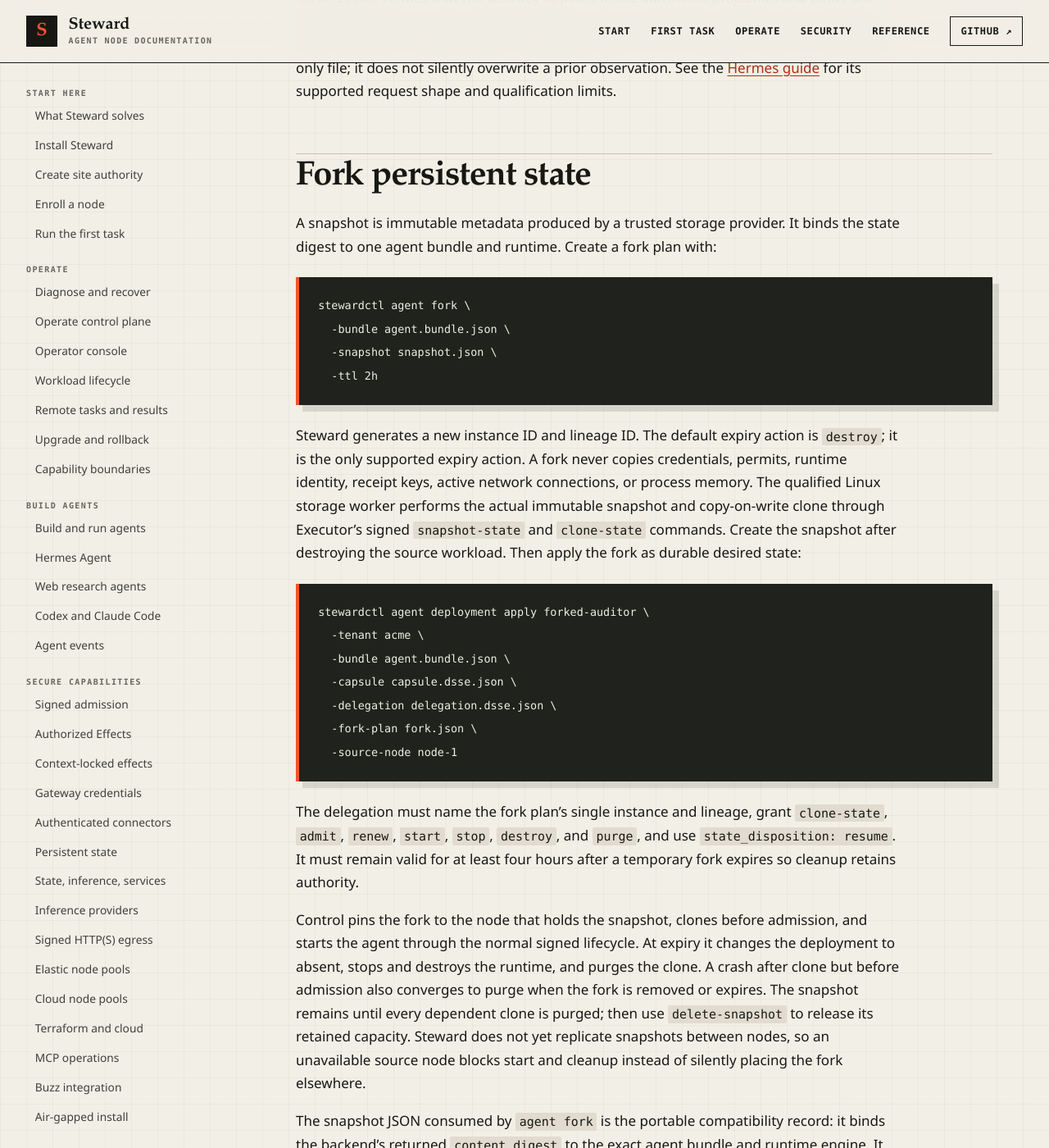
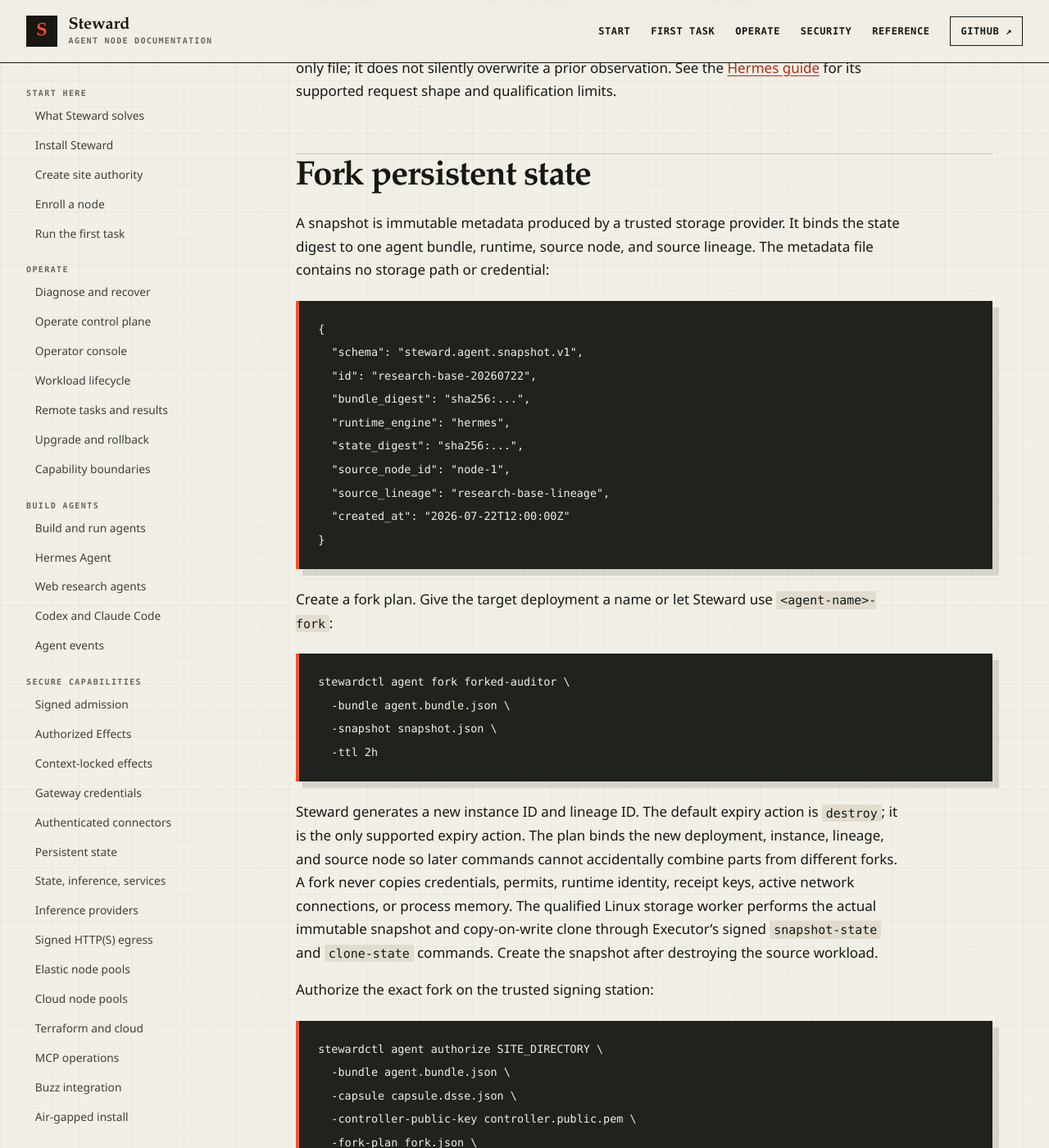
Before and after one commit to hardrails/steward, a Jekyll site: the page built from docs/guides/build-agents.md, in a window 1280 px wide and 1400 px high, scrolled down 12606 px. Shown: the whole window at 82% size. Built offline with Jekyll 4.4.1, drawn with Linux system fonts in a browser that asks for light colours; some of the changed text lies outside the part shown.

Commit message:
Document the complete cold-fork workflow
Replace the aspirational fork instructions with the executable plan-authorize-apply path, its authority exception, fanout ceiling, and remaining node-local limitations.

Co-authored-by: Codex <noreply@openai.com>

````diff
--- a/docs/guides/build-agents.md
+++ b/docs/guides/build-agents.md
@@ -486,36 +486,71 @@ for its supported request shape and qualification limits.
 ## Fork persistent state
 
 A snapshot is immutable metadata produced by a trusted storage provider. It binds
-the state digest to one agent bundle and runtime. Create a fork plan with:
+the state digest to one agent bundle, runtime, source node, and source lineage.
+The metadata file contains no storage path or credential:
+
+```json
+{
+  "schema": "steward.agent.snapshot.v1",
+  "id": "research-base-20260722",
+  "bundle_digest": "sha256:...",
+  "runtime_engine": "hermes",
+  "state_digest": "sha256:...",
+  "source_node_id": "node-1",
+  "source_lineage": "research-base-lineage",
+  "created_at": "2026-07-22T12:00:00Z"
+}
+```
+
+Create a fork plan. Give the target deployment a name or let Steward use
+`<agent-name>-fork`:
 
 ```console
-stewardctl agent fork \
+stewardctl agent fork forked-auditor \
   -bundle agent.bundle.json \
   -snapshot snapshot.json \
   -ttl 2h
 ```
 
 Steward generates a new instance ID and lineage ID. The default expiry action is
-`destroy`; it is the only supported expiry action. A fork never copies credentials, permits, runtime identity, receipt
-keys, active network connections, or process memory. The qualified Linux storage
+`destroy`; it is the only supported expiry action. The plan binds the new deployment,
+instance, lineage, and source node so later commands cannot accidentally combine
+parts from different forks. A fork never copies credentials, permits, runtime identity,
+receipt keys, active network connections, or process memory. The qualified Linux storage
 worker performs the actual immutable snapshot and copy-on-write clone through
 Executor's signed `snapshot-state` and `clone-state` commands. Create the snapshot
-after destroying the source workload. Then apply the fork as durable desired state:
+after destroying the source workload.
+
+Authorize the exact fork on the trusted signing station:
 
 ```console
-stewardctl agent deployment apply forked-auditor \
+stewardctl agent authorize SITE_DIRECTORY \
+  -bundle agent.bundle.json \
+  -capsule capsule.dsse.json \
+  -controller-public-key controller.public.pem \
+  -fork-plan fork.json \
+  -out fork.delegation.dsse.json
+```
+
+Steward takes the node, deployment, instance, lineage, and generation from the
+plan. It grants only the normal lifecycle plus `clone-state` and `purge`, changes
+state admission to `resume`, and extends a temporary fork's default authorization
+through its four-hour cleanup window. An explicit shorter `-valid-for` is rejected.
+Then apply the fork as durable desired state:
+
+```console
+stewardctl agent deployment apply \
   -tenant acme \
   -bundle agent.bundle.json \
   -capsule capsule.dsse.json \
-  -delegation delegation.dsse.json \
-  -fork-plan fork.json \
-  -source-node node-1
+  -delegation fork.delegation.dsse.json \
+  -fork-plan fork.json
 ```
 
-The delegation must name the fork plan's single instance and lineage, grant
-`clone-state`, `admit`, `renew`, `start`, `stop`, `destroy`, and `purge`, and use
-`state_disposition: resume`. It must remain valid for at least four hours after a
-temporary fork expires so cleanup retains authority.
+`agent deployment apply` verifies every binding again before sending desired state
+to Control. Expert operators may still create the delegation independently; it
+must satisfy the same exact identity, operation, state-disposition, and cleanup
+window checks.
 
 Control pins the fork to the node that holds the snapshot, clones before admission,
 and starts the agent through the normal signed lifecycle. At expiry it changes the
@@ -526,9 +561,12 @@ expires. The snapshot remains until every dependent clone is purged; then use
 snapshots between nodes, so an unavailable source node blocks start and cleanup
 instead of silently placing the fork elsewhere.
 
-The snapshot JSON consumed by `agent fork` is the portable compatibility record:
-it binds the backend's returned `content_digest` to the exact agent bundle and
-runtime engine. It contains no storage path or credential. See
+Control admits at most 32 live descendants from one tenant, node, and snapshot by
+default. Configure `-max-forks-per-snapshot` to lower that ceiling. Removed forks
+release a slot only after their clone reaches the removed state.
+
+The snapshot JSON consumed by `agent fork` is the portable compatibility record.
+Its `state_digest` is the backend's returned `content_digest`. See
 [Persistent state]({{ '/guides/persistent-state/' | relative_url }}) for the
 enforced node workflow and failure behavior.
 
````
Also changed, not shown: docs/decisions/0060-reuse-qualified-storage-for-agent-forks.md (added, +55 -0 lines), docs/executor.md (+4 -1 lines), docs/limitations.md (+9 -1 lines), docs/product/roadmap.md (+6 -4 lines), docs/reference/configuration.md (+1 -0 lines).
